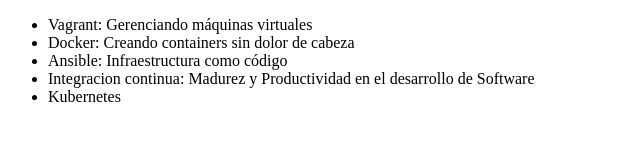
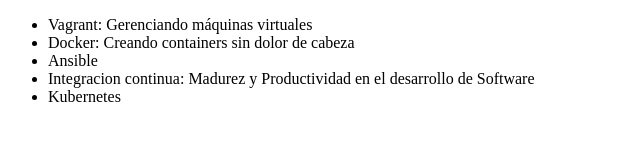
Before and after one commit to diegocastilloho/alura-git, a plain HTML site: page index.html in a window 1280 px wide. Shown: the whole page, without its empty margins (0-640 px from the left). Drawn offline with Linux system fonts and the light colour scheme.

Commit message:
Revert "Cambiando el nombre del curso de Ansible"
This reverts commit 4d31048d039248f783a18b3aab3520b7d7d55a85.

```diff
--- a/index.html
+++ b/index.html
@@ -8,7 +8,7 @@
         <ul>
             <li>Vagrant: Gerenciando máquinas virtuales</li>
             <li>Docker: Creando containers sin dolor de cabeza</li>
-            <li>Ansible: Infraestructura como código</li>
+            <li>Ansible</li>
             <li>Integracion continua: Madurez y Productividad en el desarrollo de Software</li>
             <li>Kubernetes</li>
         </ul>
```
